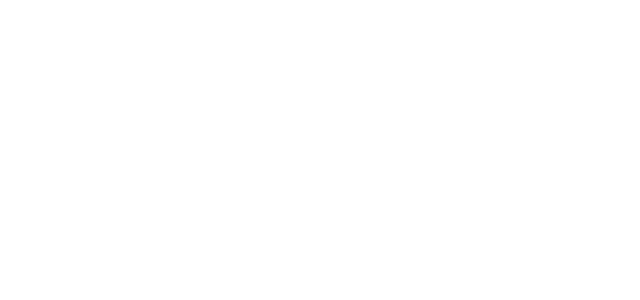
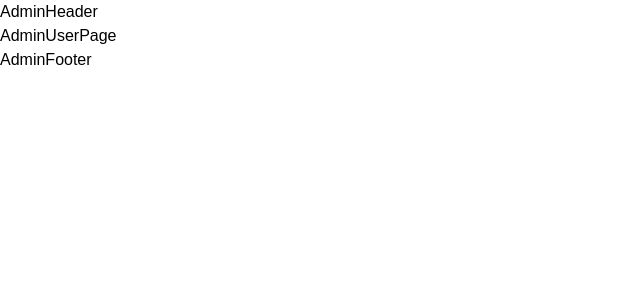
Before and after one commit to OZ-Coding-School/oz_02_collabo-004, a React (Vite) app: page /admin in a window 1280 px wide. Before the commit this address had no page. Shown: the top 300 px of the page, without its empty margins (0-640 px from the left). Built offline with nearby package versions, Linux system fonts and the light colour scheme; a web font is replaced by a local one.

Commit message:
Feat:  Admin layout, route 파일 구조

```diff
--- a/src/App.jsx
+++ b/src/App.jsx
@@ -1,5 +1,6 @@
 import { Route, Routes } from "react-router-dom";
 import Layout from "./components/Layout";
+import AdminLayout from './components/AdminLayout';
 import {
   BookSpoilerDetailPage,
   BookSpoilerPage,
@@ -12,6 +13,11 @@
   ChallengePage,
   MyChallengePage,
   MyBookSpoilerPage,
+  AdminUserPage,
+  AdminCommentPage,
+  AdminChellengePage,
+  AdminBookListPage,
+  AdminBookCreatePage
 } from './pages';
 
 function App() {
@@ -30,6 +36,13 @@
         <Route path="/mychallenge" element={<MyChallengePage />} />
         <Route path="/mybookspoiler" element={<MyBookSpoilerPage />} />
       </Route>
+      <Route path="/admin" element={<AdminLayout />}>
+        <Route index element={<AdminUserPage />} />
+        <Route path="comment" element={<AdminCommentPage />} />
+        <Route path="challenge" element={<AdminChellengePage />} />
+        <Route path="booklist" element={<AdminBookListPage />} />
+        <Route path="bookcreate" element={<AdminBookCreatePage />} />
+        </Route>
     </Routes>
   );
 }
--- /dev/null
+++ b/src/components/@common/Footer/AdminFooter.jsx
@@ -0,0 +1,8 @@
+
+const AdminFooter = () => {
+  return (
+    <div>AdminFooter</div>
+  )
+}
+
+export default AdminFooter
--- /dev/null
+++ b/src/components/@common/Header/AdminHeader.jsx
@@ -0,0 +1,8 @@
+
+const AdminHeader = () => {
+  return (
+    <div>AdminHeader</div>
+  )
+}
+
+export default AdminHeader
--- /dev/null
+++ b/src/components/AdminLayout/index.jsx
@@ -0,0 +1,15 @@
+import { Outlet } from 'react-router-dom';
+import AdminHeader from '../@common/Header/AdminHeader';
+import AdminFooter from '../@common/Footer/AdminFooter';
+
+const AdminLayout = () => {
+  return (
+    <>
+      <AdminHeader />
+      <Outlet />
+      <AdminFooter />
+    </>
+  );
+};
+
+export default AdminLayout;
--- a/src/components/Layout/index.jsx
+++ b/src/components/Layout/index.jsx
@@ -1,6 +1,6 @@
 import { Outlet } from 'react-router-dom';
-import Header from '../@common/Header';
-import Footer from '../@common/Footer';
+import Header from '../@common/Header/Header';
+import Footer from '../@common/Footer/Footer';
 
 const Layout = () => {
   return (
```
Also changed, not shown: src/components/@common/Footer/Footer.jsx (renamed from src/components/@common/Footer/index.jsx), src/components/@common/Header/Header.jsx (renamed from src/components/@common/Header/index.jsx).
